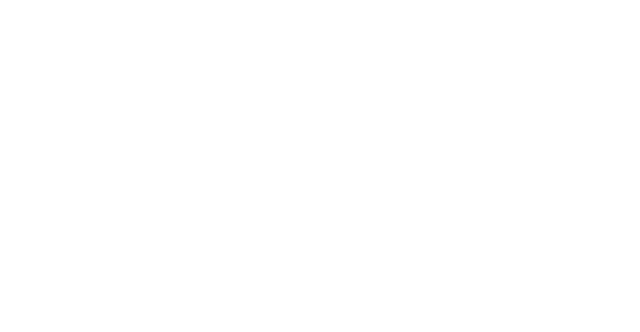
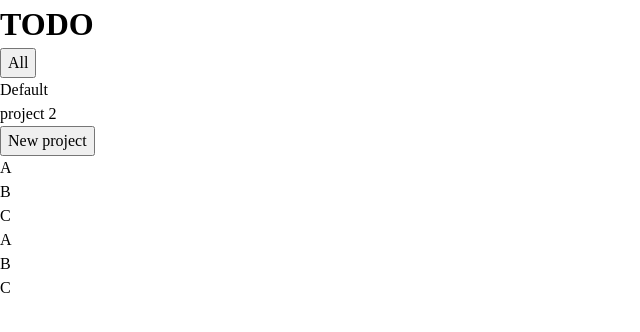
Before and after one commit to tphamdo/todo-list, a website built with webpack: page src/index.html in a window 1280 px wide. Shown: the whole page, without its empty margins (0-640 px from the left). Built offline with nearby package versions, Linux system fonts and the light colour scheme.

Commit message:
Add initial DOM elements + manipulation

```diff
--- a/src/index.html
+++ b/src/index.html
@@ -5,6 +5,20 @@
     <title>Todo-List</title>
   </head>
   <body>
-
+    <div class="container">
+      <h1>TODO</h1>
+      <div class="sidebar">
+        <button id="allTodos">All</button>
+        <div id="projects-container">
+        </div>
+        <button id="newProj">New project</button>
+      </div>
+      <div id="content">
+        <div class="project">
+        </div>
+        <div id="todo-container">
+        </div>
+      </div>
+    </div>
   </body>
 </html>
--- a/src/index.js
+++ b/src/index.js
@@ -1,50 +1,4 @@
-import createTodoItem from "./todo.js"
-import Priority from "./priority.js"
-import TodoController from "./todoController.js"
+import "./styles.css"
+import ScreenController from "./screen-controller.js"
 
-let todoList = [
-    {
-        title: "A",
-        description: "A descr",
-        dueDate: "9-23-2024",
-        priority: Priority.MEDIUM,
-        done: false,
-    },
-    {
-        title: "B",
-        description: "B desciprtion",
-        dueDate: "9-24",
-        priority: Priority.LOW,
-        done: false,
-    },
-    {
-        title: "C",
-        description: "C description",
-        dueDate: "9-25",
-        priority: Priority.HIGH,
-        done: true,
-    },
-];
-
-let todoController = TodoController();
-todoController.addProject("project 1");
-todoController.addProject("project 1");
-todoController.addProject("project 2");
-console.log(todoController.getProjects()[0].todos);
-
-todoController.addTodo("project 1", todoList[0]);
-todoController.addTodo("project 1", todoList[1]);
-todoController.addTodo("project 1", todoList[2]);
-todoController.addTodo("project 1", todoList[0]);
-todoController.addTodo("project 1", todoList[1]);
-todoController.addTodo("project 1", todoList[2]);
-console.log(todoController.getProjects()[0].todos);
-
-todoController.deleteTodo("project 1", 4);
-todoController.deleteTodo("project 1", 4);
-todoController.deleteTodo("project 1", 3);
-console.log(todoController.getProjects()[0].todos);
-
-todoController.deleteProject("project 1");
-todoController.deleteProject("project 2");
-console.log(todoController.getProjects());
+ScreenController();
--- a/src/project.js
+++ b/src/project.js
@@ -24,6 +24,4 @@ export default class Project {
     }
 
     get todos() { return this.#todos; }
-    // get name() { return this.name; }
-    // set name(value) { this.name = value; }
 }
--- /dev/null
+++ b/src/sample-todo-list.js
@@ -0,0 +1,27 @@
+import Priority from "./priority.js"
+
+const todoList = [
+    {
+        title: "A",
+        description: "A descr",
+        dueDate: "9-23-2024",
+        priority: Priority.MEDIUM,
+        done: false,
+    },
+    {
+        title: "B",
+        description: "B desciprtion",
+        dueDate: "9-24",
+        priority: Priority.LOW,
+        done: false,
+    },
+    {
+        title: "C",
+        description: "C description",
+        dueDate: "9-25",
+        priority: Priority.HIGH,
+        done: true,
+    },
+];
+
+export default todoList
--- /dev/null
+++ b/src/screen-controller.js
@@ -0,0 +1,70 @@
+import TodoController from "./todo-controller.js"
+import todoList from "./sample-todo-list.js"
+
+export default function ScreenController() {
+    const app = TodoController();
+    const DEFAULT_PROJECT = "Default";
+
+    const todoDiv = document.querySelector("#todo-container");
+    const projectsDiv = document.querySelector("#projects-container");
+    const newProjectButton = document.querySelector("#newProj");
+
+    let selectedProjName = DEFAULT_PROJECT;
+
+    // Initial dummy data
+    app.addProject(DEFAULT_PROJECT);
+    app.addProject("project 2");
+    app.addTodo(DEFAULT_PROJECT, todoList[0]);
+    app.addTodo(DEFAULT_PROJECT, todoList[1]);
+    app.addTodo(DEFAULT_PROJECT, todoList[2]);
+    app.addTodo(DEFAULT_PROJECT, todoList[0]);
+    app.addTodo(DEFAULT_PROJECT, todoList[1]);
+    app.addTodo(DEFAULT_PROJECT, todoList[2]);
+
+    const updateScreen = () => {
+        // clear divs
+        projectsDiv.textContent = '';
+        todoDiv.textContent = '';
+
+        let projects = app.getProjects();
+        projects.forEach(project => {
+            projectsDiv.appendChild(createProjectElement(project));
+        });
+
+        let proj = app.getProject(selectedProjName);
+        proj.todos.forEach(todo => {
+            todoDiv.appendChild(createTodoElement(todo));
+        });
+    }
+
+    function createTodoElement(todo) {
+        const div = document.createElement('div');
+
+        const p = document.createElement('p');
+        p.textContent = todo.title;
+        div.appendChild(p);
+        return div;
+    }
+
+    function createProjectElement(project) {
+        const div = document.createElement('div');
+
+        const p = document.createElement('p');
+        p.textContent = project.name;
+        div.appendChild(p);
+        return div;
+    }
+
+    function handleNewProject(event) {
+        console.log(event.target)
+        console.log(event.currentTarget)
+
+        app.addProject("random name");
+        updateScreen();
+    }
+
+    newProjectButton.addEventListener('click', handleNewProject);
+
+    // Initial render
+    updateScreen();
+}
--- /dev/null
+++ b/src/styles.css
@@ -0,0 +1,38 @@
+/*
+ * Css Reset
+ */
+
+*, *::before, *::after {
+  box-sizing: border-box;
+}
+
+* {
+  margin: 0;
+}
+
+body {
+  line-height: 1.5;
+  -webkit-font-smoothing: antialiased;
+}
+
+img, picture, video, canvas, svg {
+  display: block;
+  max-width: 100%;
+}
+
+input, button, textarea, select {
+  font: inherit;
+}
+
+p, h1, h2, h3, h4, h5, h6 {
+  overflow-wrap: break-word;
+}
+
+#root, #__next {
+  isolation: isolate;
+}
+
+
+/*
+ * Custom Styling
+ */
--- a/src/todoController.js
+++ b/src/todo-controller.js
@@ -51,5 +51,16 @@ export default function TodoManager() {
 
     const getProjects = () => projects;
 
-    return { addProject, deleteProject, getProjects, addTodo, deleteTodo };
+    const getProject = function(projectName) {
+        if (!projectName) return;
+
+        let idx = projects.findIndex(p => p.name == projectName)
+
+        // break if project is not found
+        if (idx === -1) return;
+
+        return projects[idx]
+    }
+
+    return { addProject, deleteProject, getProjects, addTodo, deleteTodo, getProject };
 }
```
Lines whose indentation alone changed are shown as unchanged.
